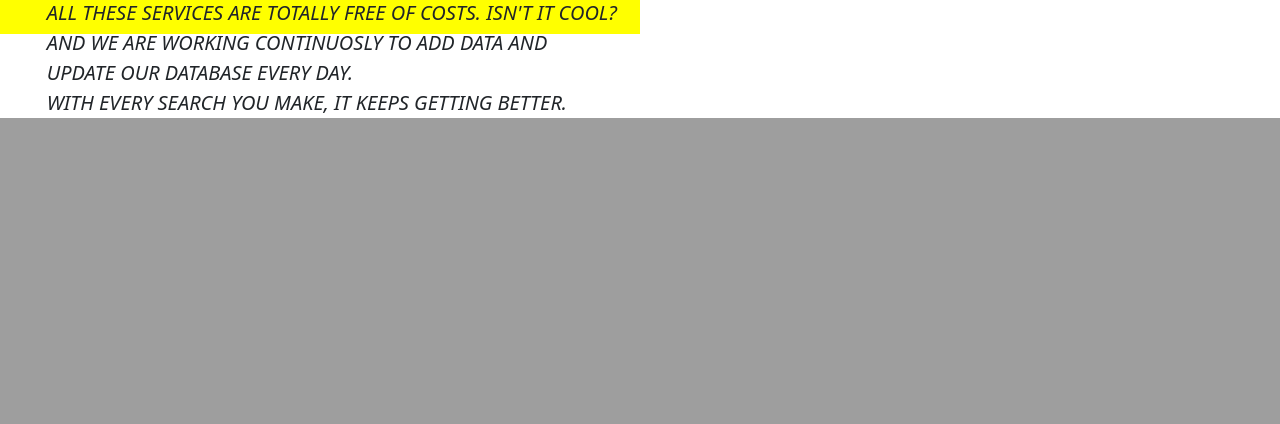
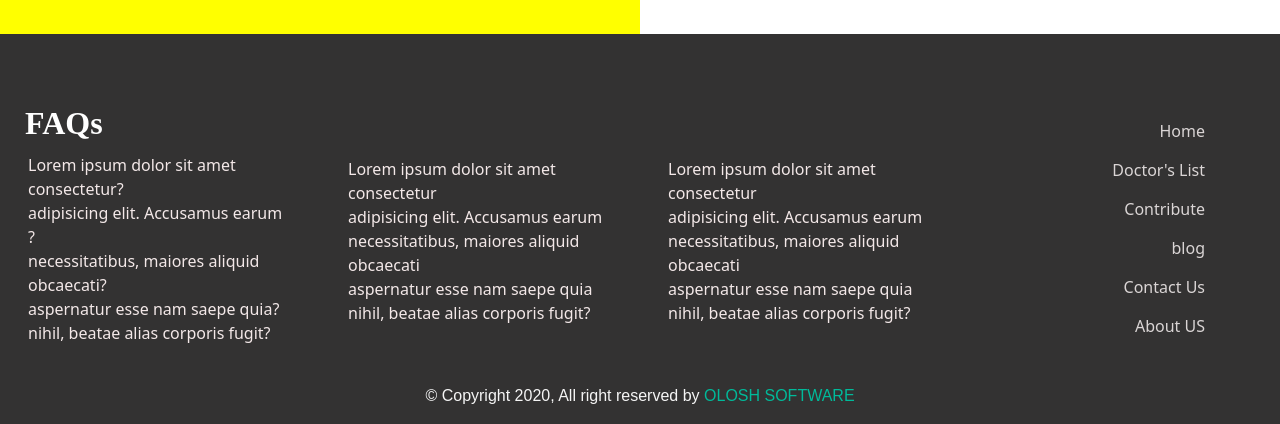
Before and after one commit to lazoft/docfind, a Django app: page / in a window 1280 px wide. Shown: the part 1426-1850 px from the top of the page. Before the commit the page ends 1544 px from the top, so only its background shows below. Run offline with Django 3.2, Linux system fonts and the light colour scheme; some libraries are stand-ins or nearby versions.

Commit message:
Add List view

```diff
--- a/medicalapp/static/medicalapp/main.css
+++ b/medicalapp/static/medicalapp/main.css
@@ -3,14 +3,79 @@
   padding: 0px;
 }
 body {
-  font-family: Montserrat, sans-serif;
+  font-size: 100%;
+  font-family: sans-serif;
 }
+
+div,
+ul,
+li,
+span,
+section,
+a {
+  box-sizing: border-box;
+}
+
 .bgcontainer {
   position: relative;
   text-align: center;
   background-color: #fff;
   display: flex;
   justify-content: center;
+}
+
+.bgcontainer .Header {
+  position: fixed;
+  height: 50px;
+  width: 100%;
+  background-color: #00ba9a;
+  z-index: 100;
+  display: flex;
+}
+.bgcontainer .Header .icon {
+  width: 30%;
+  height: 50px;
+}
+.bgcontainer .Header .icon img {
+  height: 50px;
+  width: 50px;
+}
+.bgcontainer .Header .menu {
+  width: 65%;
+  height: 50px;
+  display: flex;
+  justify-content: flex-end;
+}
+.bgcontainer .Header .menu ul li {
+  display: inline-block;
+  margin-top: 10px;
+}
+.bgcontainer .Header .menu ul li a {
+  text-decoration: none;
+  margin: 10px 15px;
+  padding: 10px 25px;
+  border-radius: 20% 20% 20% 20%;
+  color: black;
+}
+.bgcontainer .Header .menu ul li a:hover {
+  color: rgb(238, 220, 220);
+}
+
+.bglogo {
+  position: absolute;
+  z-index: 10;
+  top: 117px;
+  left: 124px;
+}
+.bglogo p {
+  color: #ffd500;
+  font-size: 45px;
+  font-family: "Courier New", Courier, monospace;
+  font-weight: bold;
+  text-transform: uppercase;
+}
+.bglogo p span {
+  color: #ff9848;
 }
 
 .bgcontainer img {
@@ -134,3 +199,86 @@ body {
   float: right;
   margin-right: 150px;
 }
+.footerContainer {
+  width: 100%;
+  height: 350px;
+  background-color: #333232;
+  display: flex;
+  justify-content: space-around;
+}
+
+.footerEnd {
+  display: flex;
+  justify-content: center;
+  background-color: #333232;
+}
+.footerEnd p {
+  color: whitesmoke;
+  font-family: sans-serif;
+}
+.footerEnd p a {
+  color: rgb(0, 186, 154);
+  text-decoration: none;
+}
+.footerContainer p {
+  color: #f3e8e8;
+  font-style: 13px;
+  padding: 3px;
+}
+.footerContainer .first {
+  height: 300px;
+  width: 25%;
+  position: relative;
+  top: 45px;
+  padding: 25px;
+}
+.footerContainer .first h2 {
+  font-family: serif;
+  font-weight: bold;
+  color: white;
+}
+.footerContainer .second {
+  height: 300px;
+  width: 25%;
+  position: relative;
+  top: 45px;
+  padding: 25px;
+}
+.footerContainer .third {
+  height: 300px;
+  width: 25%;
+  position: relative;
+  top: 45px;
+  padding: 25px;
+}
+.footerContainer .fourth {
+  height: 300px;
+  width: 25%;
+  position: relative;
+  top: 45px;
+  padding: 25px;
+  text-align: right;
+}
+.footerContainer .fourth li {
+  list-style: none;
+  margin-top: 15px;
+  color: rgb(218, 213, 213);
+}
+.footerContainer .fourth li:hover {
+  cursor: pointer;
+  padding-right: 10px;
+  color: yellow;
+}
+.second p,
+.third p,
+.fourth p {
+  margin-top: 50px;
+}
+.fourth li {
+  margin-right: 50px;
+}
+
+.data-list {
+  position: absolute;
+  top: 0px;
+}
--- a/medicalapp/templates/medicalapp/base.html
+++ b/medicalapp/templates/medicalapp/base.html
@@ -1,13 +1,13 @@
 {% load static %}
-  <!DOCTYPE html>
+<!DOCTYPE html>
 <html lang="en">
 
 <head>
   <meta charset="UTF-8">
   <meta http-equiv="X-UA-Compatible" content="IE=edge">
   <meta name="viewport" content="width=device-width, initial-scale=1.0">
-
   <link rel="stylesheet" href="{% static 'medicalapp/main.css' %}">
+  <title>OloshWeb</title>
   <link href="https://cdn.jsdelivr.net/npm/bootstrap@5.0.0-beta2/dist/css/bootstrap.min.css" rel="stylesheet"
     integrity="sha384-BmbxuPwQa2lc/FVzBcNJ7UAyJxM6wuqIj61tLrc4wSX0szH/Ev+nYRRuWlolflfl" crossorigin="anonymous">
   <script src="https://cdn.jsdelivr.net/npm/@popperjs/core@2.6.0/dist/umd/popper.min.js"
@@ -19,24 +19,51 @@
   <link rel="stylesheet" href="https://pro.fontawesome.com/releases/v5.10.0/css/all.css"
     integrity="sha384-AYmEC3Yw5cVb3ZcuHtOA93w35dYTsvhLPVnYs9eStHfGJvOvKxVfELGroGkvsg+p" crossorigin="anonymous" />
 
-    {% if title %}
-      <title>{{ title }}</title>
-    {% else %}
-      <title>docfind!</title>
-    {% endif %}
 
 </head>
 
 <body>
 
-  {% block content %}
-  {% endblock content %}
+  <section id="home-section">
 
 
+    {% block content %}
+    {%endblock content %}
 
   <section id="footer">
+    <div class="footerContainer">
+      <div class="first">
+        <h2>FAQs</h2>
+        <p>Lorem ipsum dolor sit amet consectetur? <br>
+          adipisicing elit. Accusamus earum ?<br>necessitatibus, maiores aliquid obcaecati? <br> aspernatur esse nam
+          saepe quia? <br> nihil, beatae alias corporis fugit?</p>
+      </div>
+      <div class="second">
+        <p>Lorem ipsum dolor sit amet consectetur <br>
+          adipisicing elit. Accusamus earum <br>necessitatibus, maiores aliquid obcaecati <br> aspernatur esse nam saepe
+          quia <br> nihil, beatae alias corporis fugit?</p>
+      </div>
+      <div class="third">
+        <p>Lorem ipsum dolor sit amet consectetur <br>
+          adipisicing elit. Accusamus earum <br>necessitatibus, maiores aliquid obcaecati <br> aspernatur esse nam saepe
+          quia <br> nihil, beatae alias corporis fugit?</p>
+      </div>
+      <div class="fourth">
+        <li><a href="#"></a>Home</li>
+        <li><a href="#"></a>Doctor's List</li>
+        <li><a href="#"></a>Contribute</li>
+        <li><a href="https://therealshihab.pythonanywhere.com/"></a>blog</li>
+        <li><a href="#"></a>Contact Us</li>
+        <li><a href="#"></a>About US</li>
+      </div>
+    </div>
+    <div class="footerEnd">
+      <p>&copy; Copyright 2020, All right reserved by <a href="https://github.com/0l0sh-n3twork">OLOSH
+          SOFTWARE</a> </p>
+    </div>
+  </section>
 
-  </section>
+
 </body>
 
 </html>
--- a/medicalapp/templates/medicalapp/doctors_list.html
+++ b/medicalapp/templates/medicalapp/doctors_list.html
@@ -1,13 +1,12 @@
 {% extends 'medicalapp/base.html' %}
 {% block content %}
-
-    <div>
+    <div class="doctor-list">
         {% for doctor in doctors %}
             <span>{{ doctor.name }} || </span> <span>{{ doctor.fields }} || </span><span>{{ doctor.hospital }} || </span>
             </br>
             <span>
                 {% for disease in doctor.treats.all %}
-                    <em>{{disease}}</em>
+                    <em>{{disease}},</em>
                     {% endfor %}
             </span>
             </br>
--- a/medicalapp/templates/medicalapp/home.html
+++ b/medicalapp/templates/medicalapp/home.html
@@ -1,13 +1,34 @@
 {% extends 'medicalapp/base.html' %}
 {% block content %}
+<div class="navContainer">
 
-<section id="home-section">
+</div>
+</nav>
+</div>
+
+
+<div class="bglogo">
+  <!-- <p>l0<span>$h</span></p> -->
+</div>
 <div class="bgcontainer">
   <img src="/background.svg" alt="homepage">
   <div class="searchbar">
     <input type="text" placeholder="Search Here">
     <button>Search</button>
   </div>
+  <!-- <div class="Header">
+    <div class="icon">
+      <img src="/nav_pic.png" alt="">
+    </div>
+    <div class="menu" sticky>
+        <ul>
+          <li><a href="#">Home</a></li>
+          <li><a href="#">About Us</a></li>
+          <li><a href="https://therealshihab.pythonanywhere.com/">Blog</a></li>
+          <li><a href="#">Our Team</a></li>
+          </ul>
+    </div>
+  </div> -->
 </div>
 <div class="optcontainer">
   <div class="selectors">
@@ -15,11 +36,11 @@
     <p>See Doctor's List</p>
   </div>
   <div class="selectors">
-        <a class="icon-button" href="#"><img src="/hospital.svg" alt=""></a>
+    <a class="icon-button" href="{% url 'hospital-list' %}"><img src="/hospital.svg" alt=""></a>
     <p>Look for a hospital</p>
   </div>
   <div class="selectors">
-        <a class="icon-button" href="#"><img src="/speciality.svg" alt=""></a>
+    <a class="icon-button" href="{% url 'disease-list' %}"><img src="/speciality.svg" alt=""></a>
     <p>Find Doctor's by speciality</p>
   </div>
   <div class="selectors">
@@ -32,22 +53,12 @@
 <section id="about-section">
 <div class="ab-container">
   <div class="leftPart">
-        <div style="margin-left: 20pt">
     <h3>Find Doctors around Instantly </h3>
-        <p>DOCTORS ARE ALWAYS WAITING TO HELP YOU. AND THROUGH OUR DOCFIND YOU CAN FIND
-            YOUR DESIRED AND NEAREST DOCTORS EASILY. OUR DATABASE CONTAINS THOUSANDS OF DOCTORS
-            ALL AROUND BANGLADESH.</br>
-            IF YOU ARE IN DIRE NEED OF ONE AND DON'T KNOW WHERE TO LOOK? FEAR NOT! WITH OUR ADVANCED
-            SEARCH ENGINE AND HUGE COLLECTION OF DOCTORS, YOU CAN EASILY LOOK FOR ONE RIGHT AWAY!</br>
-
-            AND YOU KNOW WHAT'S THE BEST PART? YOU CAN DIRECTLY GET THEIR INFO, CONTACT NO. AND EVEN DO
-            REMOTE APPOINTMENTS. </br>
-
-            ALL THESE SERVICES ARE TOTALLY FREE OF COSTS. ISN'T IT COOL? AND WE ARE WORKING CONTINUOSLY
-            TO ADD DATA AND UPDATE OUR DATABASE EVERY DAY.</br>
-
-            WITH EVERY SEARCH YOU MAKE, IT KEEPS GETTING BETTER.</p>
-            </div>
+    <p>Lorem ipsum dolor sit amet consectetur adipisicing elit. Praesentium voluptatem ipsam modi, dicta velit
+      liberibusdam necessitatibus ex <br></br>
+      facere ad commodi, odio sed iure rem iusto repellat amet modi molestiae expedita facere, mollitia possimus
+      impedit in voluptates modi obcaecati eius facilis tempore nisi, consectetur cupiditate? Molestias laborum
+      perferendis voluptates eveniet atque corporis, quidem voluptas officiis.</p>
   </div>
   <div class="rightPart">
     <h2>Learn How to Search<br> the Best Way</h2>
@@ -56,5 +67,6 @@
     </div>
   </div>
 </div>
+</div>
 </section>
 {% endblock content %}
--- a/medicalapp/urls.py
+++ b/medicalapp/urls.py
@@ -1,8 +1,10 @@
 from django.urls import path
 from . import views
-from .views import DoctorListView
+from .views import DoctorListView, HospitalListView, DieseaseListView
 
 urlpatterns = [
     path('', views.home, name='home'),
-    path('doctors/', DoctorListView.as_view(), name='doctor-list')
+    path('doctors/', DoctorListView.as_view(), name='doctor-list'),
+    path('hospitals/', HospitalListView.as_view(), name='hospital-list'),
+    path('diseases/', DieseaseListView.as_view(), name='disease-list')
 ]
--- a/medicalapp/views.py
+++ b/medicalapp/views.py
@@ -1,6 +1,6 @@
 from django.shortcuts import render, HttpResponse
 from django.views.generic import ListView
-from .models import Doctor
+from .models import Doctor, Hospital, Field, Disease
 
 
 def home(request):
@@ -13,3 +13,19 @@ class DoctorListView(ListView):
     context_object_name = 'doctors'
     ordering = ['name']
     paginate_by = 10
+
+
+class HospitalListView(ListView):
+    model = Hospital
+    template_name = 'medicalapp/hospital_list.html'
+    context_object_name = 'hospitals'
+    ordering = ['name']
+    paginate_by = 10
+
+
+class DieseaseListView(ListView):
+    model = Disease
+    template_name = 'medicalapp/disease_list.html'
+    context_object_name = 'diseases'
+    ordering = ['name']
+    paginate_by = 10
--- a/medicalproject/settings.py
+++ b/medicalproject/settings.py
@@ -127,4 +127,4 @@ STATIC_URL = '/static/'
 MEDIA_ROOT = os.path.join(BASE_DIR, 'media')
 MEDIA_URL = ''
 
-CRISPY_TEMPLATE_PACK = 'bootstrap5'
+CRISPY_TEMPLATE_PACK = 'bootstrap4'
--- a/medicalproject/urls.py
+++ b/medicalproject/urls.py
@@ -1,8 +1,15 @@
 
 from django.contrib import admin
 from django.urls import path, include
+from django.conf.urls.static import static
+from django.conf import settings
 
 urlpatterns = [
     path('admin/', admin.site.urls),
     path('', include('medicalapp.urls'))
 ]
+
+
+if settings.DEBUG:
+    urlpatterns += static(settings.MEDIA_URL,
+                          document_root=settings.MEDIA_ROOT)
```
Also changed, not shown: medicalapp/templates/medicalapp/disease_list.html (added, +15 -0 lines), medicalapp/templates/medicalapp/hospital_list.html (added, +16 -0 lines), media/nav_pic.png (added), 1 other file. Lines whose indentation alone changed are shown as unchanged.
